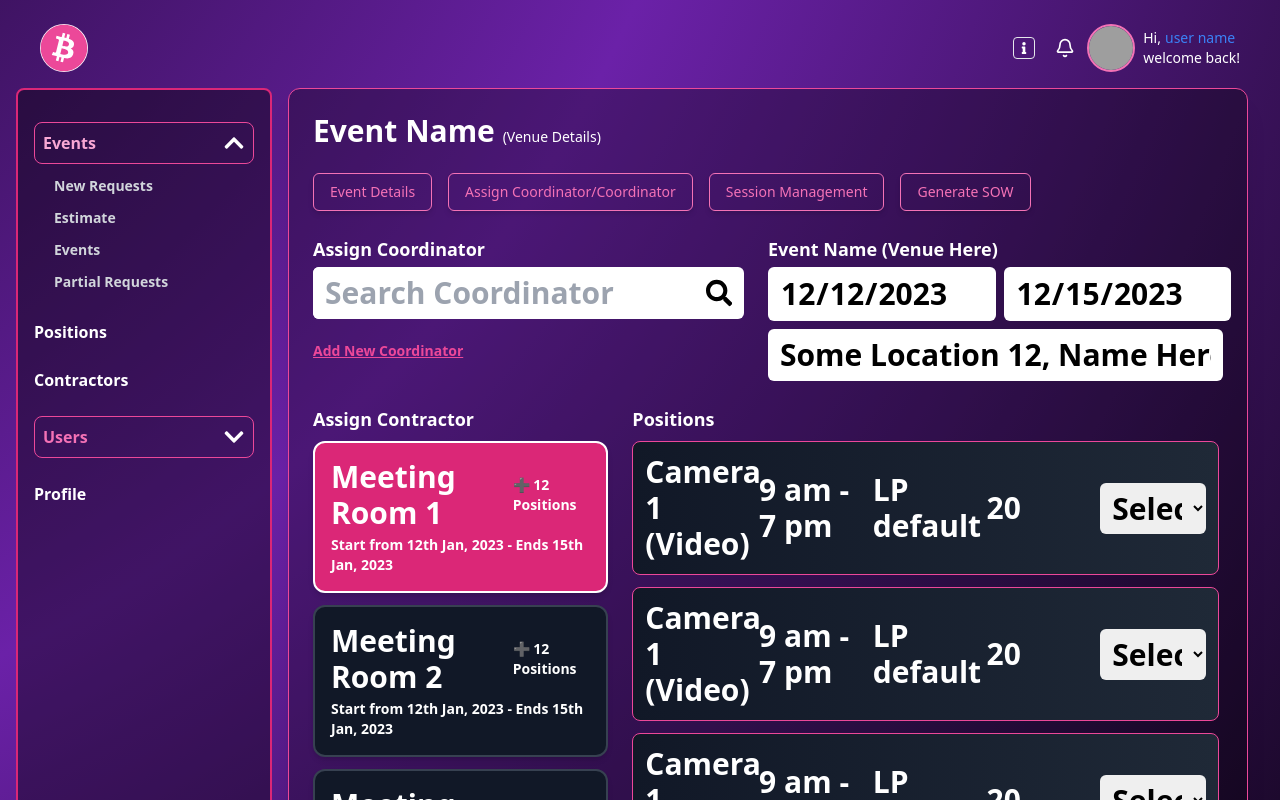
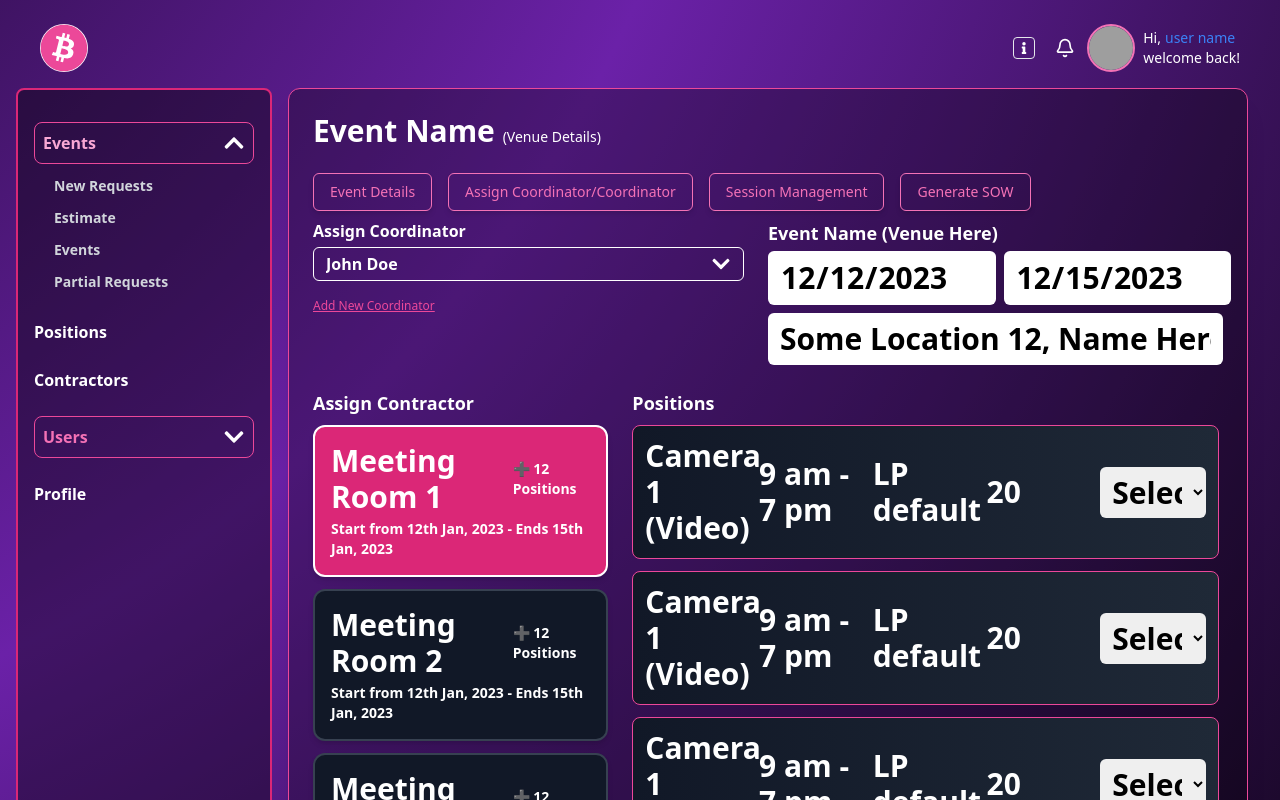
Before and after one commit to adityasinghchouhan1/Cryptodashboard, a React (Vite) app in the folder Client/: page /dashboard/new-requests/EventName in a window 1280 px wide. Shown: the top 800 px of the page. Built offline with nearby package versions, Linux system fonts and the light colour scheme; grey boxes are pictures that could not be loaded; a web font is replaced by a local one.

Commit message:
dropdown

```diff
--- a/Client/src/Components/EventName.jsx
+++ b/Client/src/Components/EventName.jsx
@@ -1,7 +1,16 @@
-import React from 'react'
-import { FaSearch } from 'react-icons/fa'
+import React, { useState } from 'react'
+import { FaChevronDown, FaChevronUp } from 'react-icons/fa'
+const EventName = () => {
+  const [isOpen, setIsOpen] = useState(false)
+  const [selected, setSelected] = useState('')
 
-const EventName = () => {
+  const coordinators = [
+    'Select Coordinator',
+    'John Doe',
+    'Jane Smith',
+    'Alex Johnson',
+    'Emily Davis',
+  ]
   return (
     <div className="min-h-screen bg-black/30 p-6 text-white font-sans rounded-xl border border-pink-500 shadow-xl">
       {/* Header */}
@@ -13,7 +22,7 @@ const EventName = () => {
       </div>
 
       {/* Tabs */}
-      <div className="flex space-x-4 mb-6">
+      <div className="flex space-x-4 mb-2">
         {[
           'Event Details',
           'Assign Coordinator/Coordinator',
@@ -31,19 +40,42 @@ const EventName = () => {
 
       {/* Assign Coordinator and Event Info */}
       <div className="flex justify-between mb-6 gap-6">
-        <div className="w-1/2">
-          <label className="block mb-1 font-semibold text-lg">
+        <div className="w-1/2 relative">
+          <label className="block mb-1 font-semibold text-base">
             Assign Coordinator
           </label>
-          <div className="flex items-center bg-white rounded-md overflow-hidden mb-2">
-            <input
-              type="text"
-              placeholder="Search Coordinator"
-              className="px-3 py-2 w-full text-black outline-none"
-            />
-            <FaSearch className="text-black mx-3" />
+          <div
+            className="flex items-center rounded-md border border-white text-white"
+            onClick={() => setIsOpen(!isOpen)}
+          >
+            <select
+              className="w-full bg-transparent px-3 py-1 text-base text-white outline-none appearance-none"
+              value={selected}
+              onChange={(e) => setSelected(e.target.value)}
+              onBlur={() => setIsOpen(false)}
+            >
+              {coordinators.map((name, idx) => (
+                <option
+                  key={idx}
+                  value={name}
+                  className="text-black bg-white text-base"
+                  disabled={idx === 0}
+                  hidden={idx === 0}
+                >
+                  {name}
+                </option>
+              ))}
+            </select>
+            <div className="px-3">
+              {isOpen ? (
+                <FaChevronUp className="text-white" size={20} />
+              ) : (
+                <FaChevronDown className="text-white" size={20} />
+              )}
+            </div>
           </div>
-          <button className="text-sm text-pink-500 underline">
+
+          <button className="text-xs font-thin text-pink-500 underline mt-2">
             Add New Coordinator
           </button>
         </div>
```
